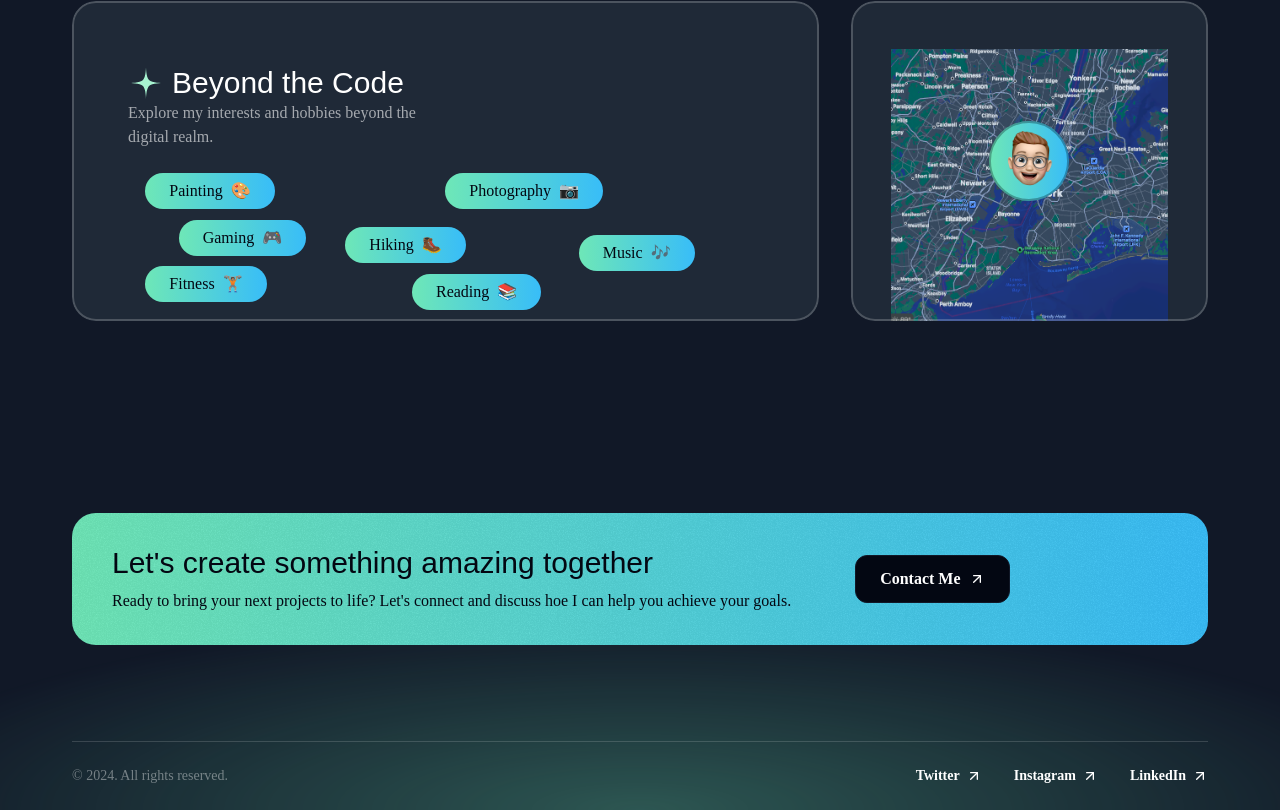
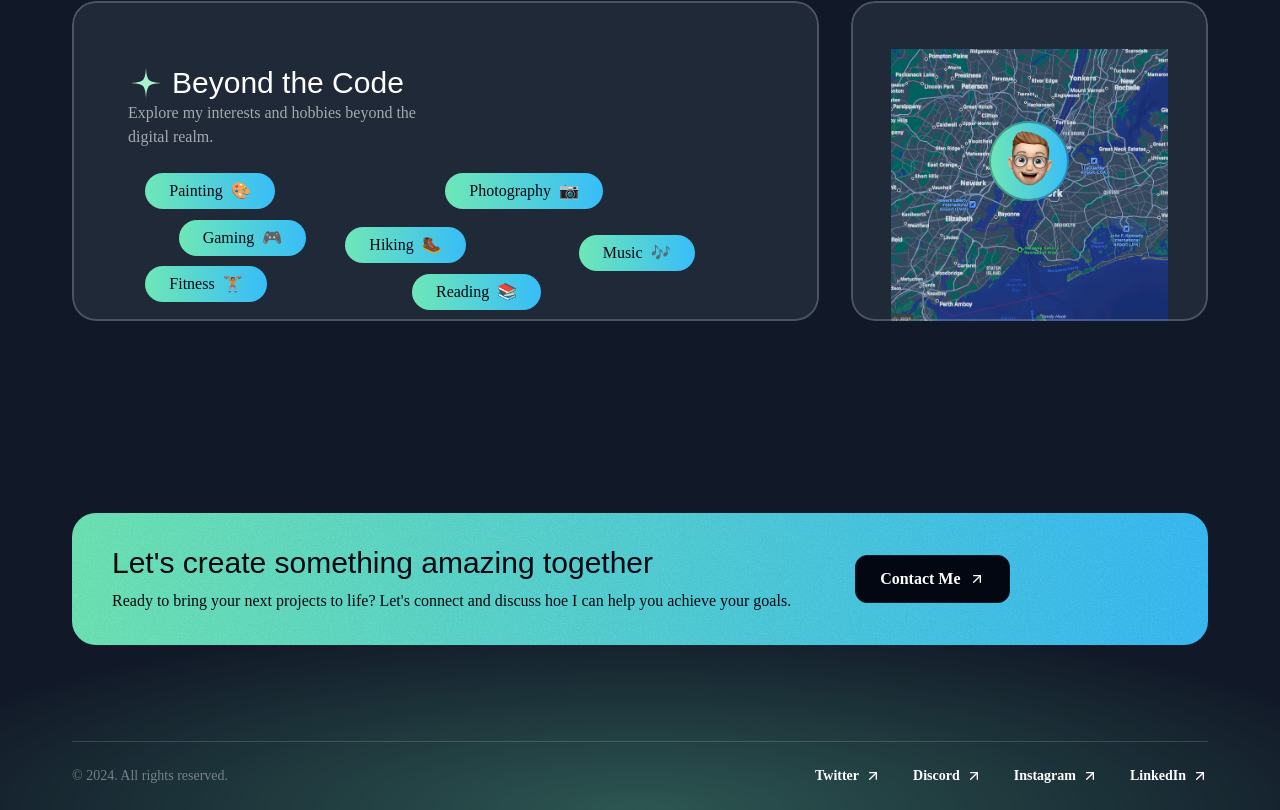
Before and after one commit to Mohan-b-dev/My_Portfolio, a Next.js app: page / in a window 1280 px wide. Shown: the part 4395-5205 px from the top of the page. Built offline with nearby package versions, Linux system fonts and the light colour scheme; a web font is replaced by a local one.

Commit message:
changed footerSection

```diff
--- a/src/sections/Footer.tsx
+++ b/src/sections/Footer.tsx
@@ -3,6 +3,10 @@ import ArrowUpRightIcon from '@/assets/icons/arrow-up-right.svg'
 const footerLinks = [
   {
     title:'Twitter',
+    href:'#',
+  },
+  {
+    title:'Discord',
     href:'#',
   },
   {
```
